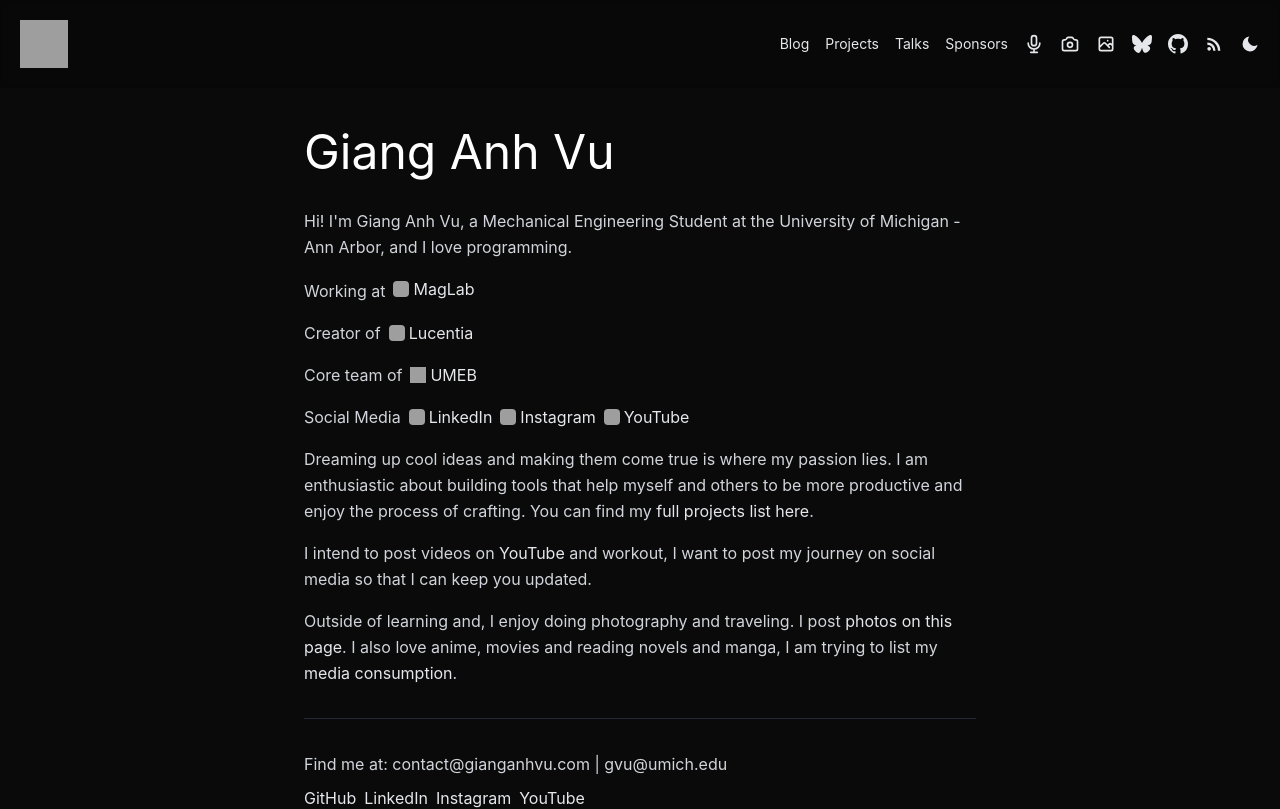
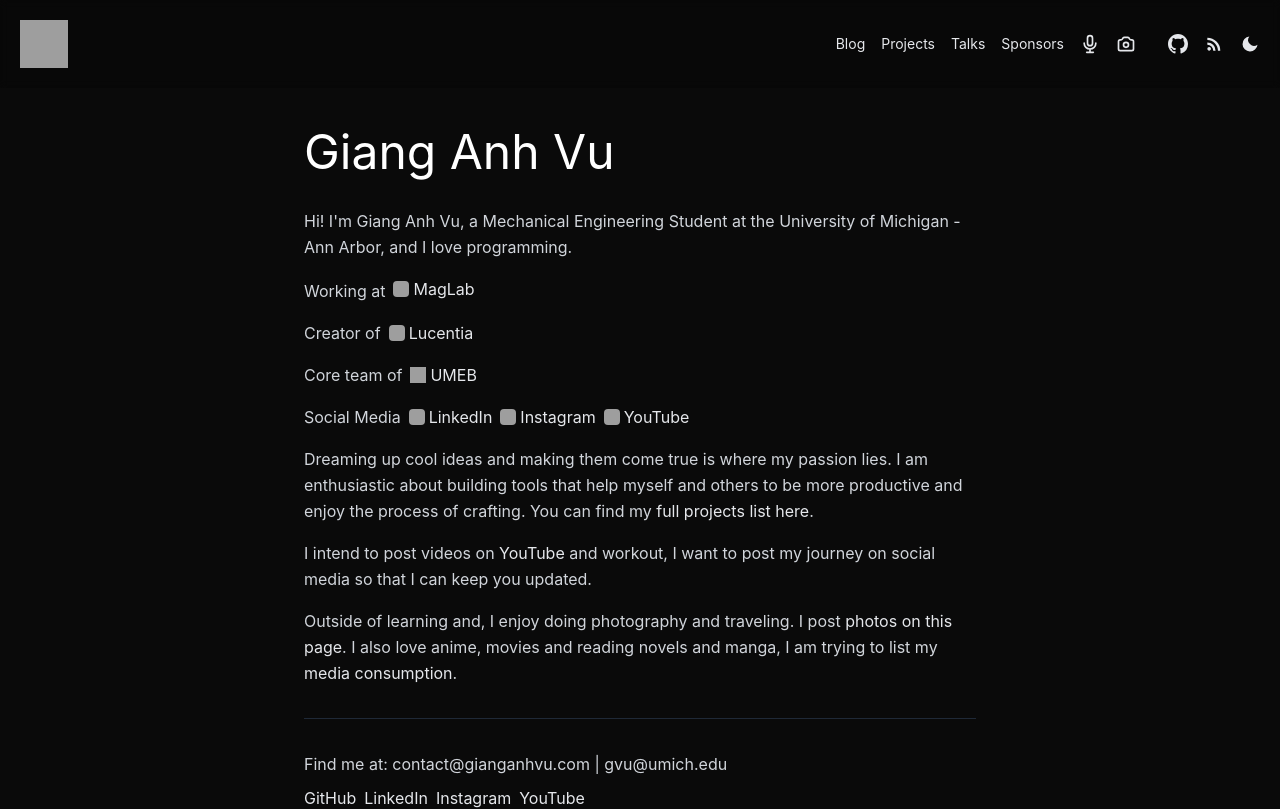
Before and after one commit to gvu07/Clone1, a Next.js app: page / in a window 1280 px wide. Shown: the top 809 px of the page. Built offline with nearby package versions, Linux system fonts and the light colour scheme; grey boxes are pictures that could not be loaded; a web font is replaced by a local one.

Commit message:
Update links in Header component

```diff
--- a/src/components/Header.tsx
+++ b/src/components/Header.tsx
@@ -54,22 +54,10 @@
             className="hover:text-white transition-colors"
             title="Demos"
           >
-            <svg className="w-5 h-5" fill="none" stroke="currentColor" viewBox="0 0 24 24">
-              <path strokeLinecap="round" strokeLinejoin="round" strokeWidth={2} d="M4 16l4.586-4.586a2 2 0 012.828 0L16 16m-2-2l1.586-1.586a2 2 0 012.828 0L20 14m-6-6h.01M6 20h12a2 2 0 002-2V6a2 2 0 00-2-2H6a2 2 0 00-2 2v12a2 2 0 002 2z" />
-            </svg>
+
           </Link>
           <Link
-            href="https://bsky.app/profile/antfu.me"
-            target="_blank"
-            className="hidden md:block hover:text-white transition-colors"
-            title="Bluesky"
-          >
-            <svg className="w-5 h-5" fill="currentColor" viewBox="0 0 24 24">
-              <path d="M12 10.8c-1.087-2.114-4.046-6.053-6.798-7.995C2.566.944 1.561 1.266.902 1.565.139 1.908 0 3.08 0 3.768c0 .69.378 5.65.624 6.479.815 2.736 3.713 3.66 6.383 3.364.136-.02.275-.039.415-.056-.138.022-.276.04-.415.056-3.912.58-7.387 2.005-2.83 7.078 5.013 5.19 6.87-1.113 7.823-4.308.953 3.195 2.05 9.271 7.733 4.308 4.267-4.308 1.172-6.498-2.74-7.078a8.741 8.741 0 0 1-.415-.056c.14.017.279.036.415.056 2.67.297 5.568-.628 6.383-3.364.246-.828.624-5.79.624-6.478 0-.69-.139-1.861-.902-2.206-.659-.298-1.664-.62-4.3 1.24C16.046 4.748 13.087 8.687 12 10.8Z"/>
-            </svg>
-          </Link>
-          <Link
-            href="https://github.com/antfu"
+            href="https://github.com/gvu07"
             target="_blank"
             className="hidden md:block hover:text-white transition-colors"
             title="GitHub"
```
